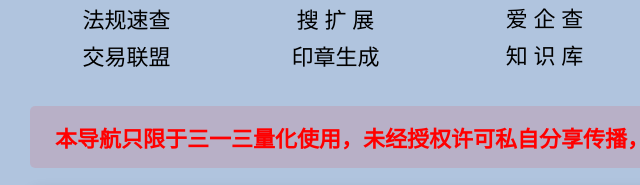
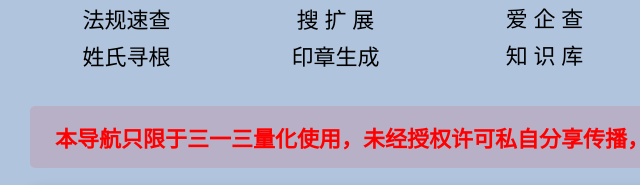
Before and after one commit to jingsheng2023/sys, a plain HTML site: page index.html in a window 1280 px wide. Shown: the part 1031-1216 px from the top of the page, 200-840 px from the left. Drawn offline with Linux system fonts and the light colour scheme; no server answers.

Commit message:
Update index.html

```diff
--- a/index.html
+++ b/index.html
@@ -281,7 +281,7 @@
                                     <p><a href="https://www.picup.shop/currency.html">一键抠图</a></p>
                                     <p><a href="https://magicstudio.com/magiceraser">魔法橡皮</a></p>
                                     <p><a href="https://flk.npc.gov.cn/index">法规速查</a></p>
-                                    <p><a href="file:///C:/Users/Administrator/Documents/交易联盟.html">交易联盟</a></p>
+                                    <p><a href="http://ouroots.nlc.cn/index.html">姓氏寻根</a></p>
                                 </td>
                                 <td width="16%">
                                     <p><a href="https://www.aliyundrive.com/sign/in">阿 里 云</a></p>
```
